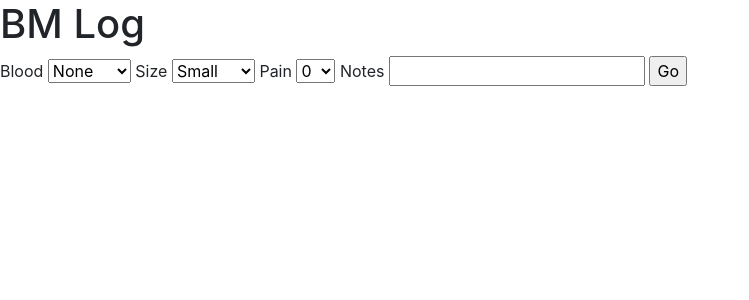
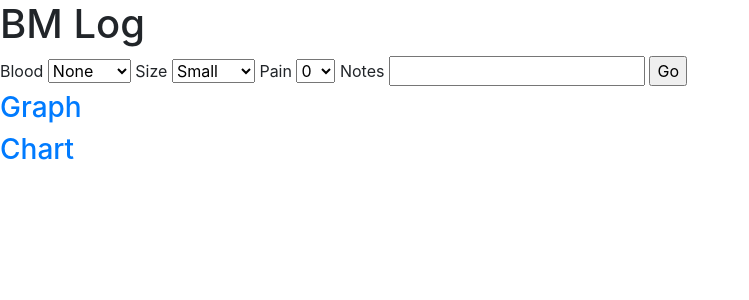
Before and after one commit to tccorcoran/loglog, a Flask app: page / in a window 1280 px wide. Shown: the top 300 px of the page, without its empty margins (0-749 px from the left). Run offline with Flask 2, Linux system fonts and the light colour scheme; some libraries are stand-ins or nearby versions.

Commit message:
updated graphing; updated links in templates

```diff
--- a/app.py
+++ b/app.py
@@ -1,7 +1,7 @@
 from flask import Flask
-from flask import render_template,redirect
+from flask import render_template, redirect
 from flask_wtf import FlaskForm
-from wtforms import StringField,SelectField
+from wtforms import StringField, SelectField
 from wtforms.validators import DataRequired
 from flask_wtf.csrf import CSRFProtect
 import pandas as pd
@@ -16,18 +16,24 @@ import pytz
 
 SECRET_KEY = os.urandom(32)
 from pdb import set_trace
+
+
 class MyForm(FlaskForm):
     name = StringField('name', validators=[DataRequired()])
 
+
 class MyForm(FlaskForm):
-    blood = SelectField(u'Blood', choices=[('none', 'None'), ('light', 'Light'), ('medium', 'Medium'),('heavy', 'Heavy')])
-    size = SelectField(u'Size', choices=[('small', 'Small'), ('med', 'Medium'),("large",'Large')])
-    pain = SelectField(u'Pain', choices=[(str(i),str(i)) for i in range(0,11)])
+    blood = SelectField(u'Blood',
+                        choices=[('none', 'None'), ('light', 'Light'), ('medium', 'Medium'), ('heavy', 'Heavy')])
+    size = SelectField(u'Size', choices=[('small', 'Small'), ('med', 'Medium'), ("large", 'Large')])
+    pain = SelectField(u'Pain', choices=[(str(i), str(i)) for i in range(0, 11)])
     notes = StringField(label="Notes")
+
 
 app = Flask(__name__)
 csrf = CSRFProtect(app)
 app.config['SECRET_KEY'] = SECRET_KEY
+
 
 @app.route('/', methods=('GET', 'POST'))
 def submit():
@@ -36,16 +42,18 @@ def submit():
         utc_now = pytz.utc.localize(datetime.utcnow())
         pst_now = utc_now.astimezone(pytz.timezone("America/Los_Angeles"))
         cur_time_str = pst_now.strftime("%d %b %y %H:%M")
-        with open('loglog.log','a') as fi:
-            fi.write(f"{cur_time_str},{form.data['blood']},{form.data['size']},{form.data['pain']},{form.data['notes']}\n")
+        with open('loglog.log', 'a') as fi:
+            fi.write(
+                f"{cur_time_str},{form.data['blood']},{form.data['size']},{form.data['pain']},{form.data['notes']}\n")
         csv = dataframeize("loglog.log")
         csv['by_day'] = csv['date'].apply(lambda x: x.strftime("%b %d"))
         grouped = csv.groupby("by_day")
         df = grouped.agg({"date": len, "blood": np.mean, "pain": np.mean, "size": np.mean}).rename(
             columns={'date': 'count'})
         df.to_csv("loglog_agg.log")
-        return redirect('/success')
+        return redirect('/chart')
     return render_template('submit.html', form=form)
+
 
 def maybe_round(val):
     try:
@@ -53,59 +61,60 @@ def maybe_round(val):
         val = "{:.1f}".format(val)
     except ValueError:
         val = val
-    return  val
+    return val
 
-@app.route('/success',methods=('GET', 'POST'))
-def hi():
-    with open ('loglog.log') as fi:
+
+@app.route('/chart', methods=('GET', 'POST'))
+def chart():
+    with open('loglog.log') as fi:
         logs = fi.read()
     logs = logs.split('\n')
     logs = [l.split(',') for l in logs]
     with open('loglog_agg.log') as fi:
         day_agg = fi.read()
     day_agg = day_agg.split('\n')
-    day_agg = [list(map(maybe_round,l.split(','))) for l in day_agg[1:]]
-    return render_template('success.html', value=logs, daily=day_agg)
+    day_agg = [list(map(maybe_round, l.split(','))) for l in day_agg[1:]]
+    return render_template('chart.html', value=logs, daily=day_agg)
+
 
 def dataframeize(log_path):
     csv = pd.read_csv("loglog.log")
     csv['date'] = csv['date'].apply(lambda x: datetime.strptime(x, "%d %b %y %H:%M"))
-    csv['blood'] = csv['blood'].apply(lambda x: {"none": 0, "light": 1,"med":2, "medium": 2, "heavy": 3}[x])
-    csv['size'] = csv['size'].apply(lambda x: {"small": 1, "med":2,"medium": 2, "large": 3}[x])
+    csv['blood'] = csv['blood'].apply(lambda x: {"none": 0, "light": 1, "med": 2, "medium": 2, "heavy": 3}[x])
+    csv['size'] = csv['size'].apply(lambda x: {"small": 1, "med": 2, "medium": 2, "large": 3}[x])
     csv.sort_values(by=['date'], inplace=True, ascending=True)
     return csv
 
-@app.route('/graph',methods=('GET', 'POST'))
+
+@app.route('/graph', methods=('GET', 'POST'))
 def graph():
-
     csv = dataframeize("loglog.log")
     daily_agg = pd.read_csv("loglog_agg.log")
-    daily_agg['by_day'] = daily_agg['by_day'].apply(lambda x: datetime.strptime(x, "%b %d"))
-    # output to static HTML file
+    daily_agg['by_day'] = daily_agg['by_day'].apply(lambda x: datetime.strptime(x + ' 19', "%b %d %y"))
 
     # create a new plot with a a datetime axis type
     p = figure(plot_width=800, plot_height=350, x_axis_type="datetime")
-    p2 = figure(plot_width=800, plot_height=350,x_axis_type="datetime",y_range=(0,daily_agg['count'].max()+1))
+    p2 = figure(plot_width=800, plot_height=350, x_axis_type="datetime", y_range=(0, daily_agg['count'].max() + 1))
 
-    p2.line( daily_agg['by_day'], daily_agg['count'])
+    p2.line(daily_agg['by_day'], daily_agg['count'], legend='count')
+    p2.circle(daily_agg['by_day'], daily_agg['count'])
 
     # add renderers
-    p.line(csv['date'], csv['pain'],  color='orange', legend='pain')
-    p.line(csv['date'], csv['size'], color='green', legend='size')
-    p.line(csv['date'], csv['blood'], color='red', legend='blood')
+    p.line(csv['date'], csv['pain'], color='orange', legend='pain')
+    p.line(csv['date'], csv['size'] * 3.33, color='green', legend='size')
+    p.line(csv['date'], csv['blood'] * 3.33, color='red', legend='blood')
 
     # NEW: customize by setting attributes
-    p.xaxis.formatter = DatetimeTickFormatter(days="%d-%b-%Y", hours="%H:%M", seconds="%S")
     p.title.text = "BM Log"
     p2.title.text = "BM Counts"
     p.legend.location = "top_left"
+    p.xaxis.formatter = DatetimeTickFormatter(days="%d-%b")
     p2.xaxis.formatter = DatetimeTickFormatter(days="%d-%b")
 
-    save(column(p,p2),"templates/graph.html")
+    save(column(p, p2), "templates/graph.html")
 
     return render_template('graph.html')
 
 
-
 if __name__ == '__main__':
     app.run()
--- a/templates/submit.html
+++ b/templates/submit.html
@@ -20,6 +20,8 @@
     {{ form.notes }}
     <input type="submit" value="Go">
 </form>
+<h3><a href="{{ url_for('graph') }}">Graph</a></h3>
+<h3><a href="{{ url_for('chart') }}">Chart</a></h3>
 
 </body>
 </html>
```
Also changed, not shown: templates/chart.html (renamed from templates/success.html).
